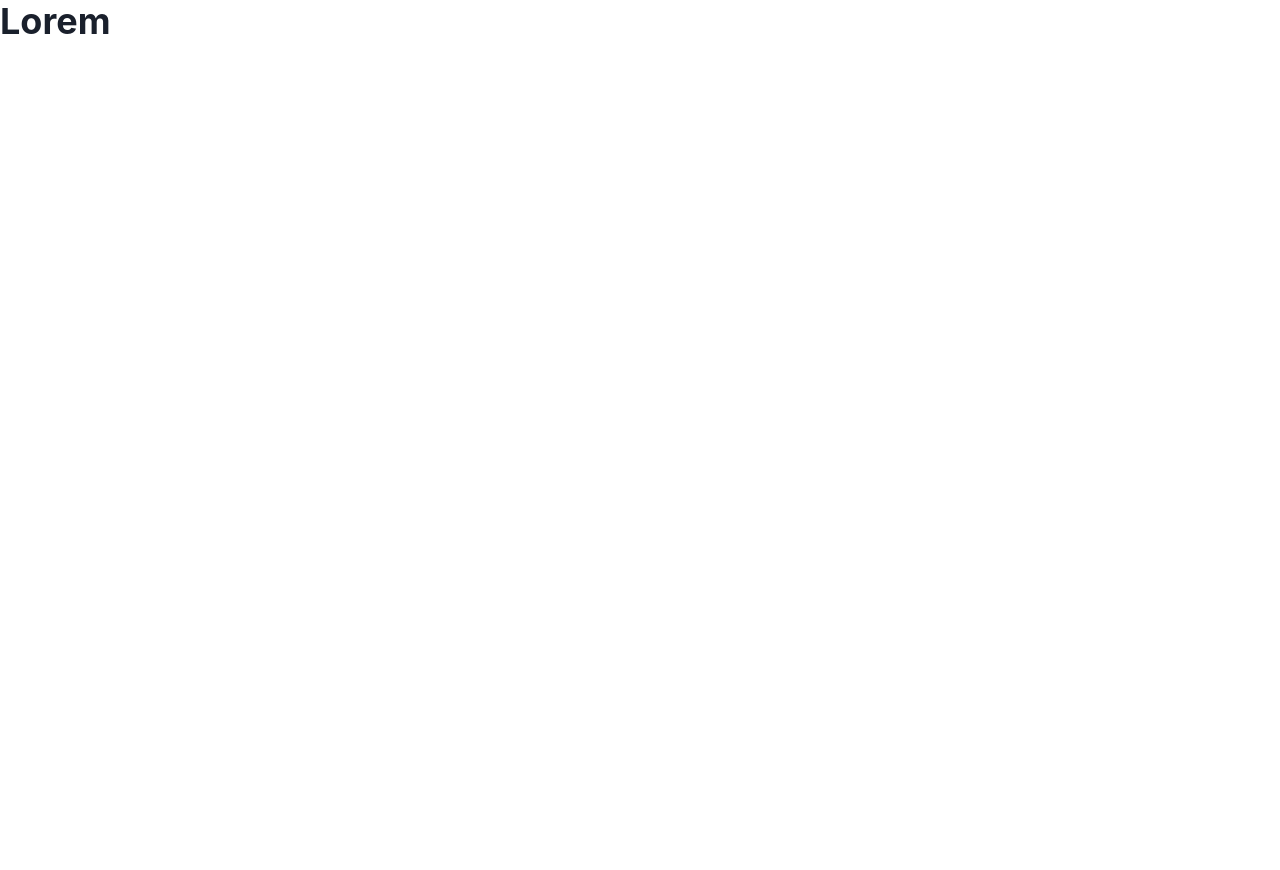
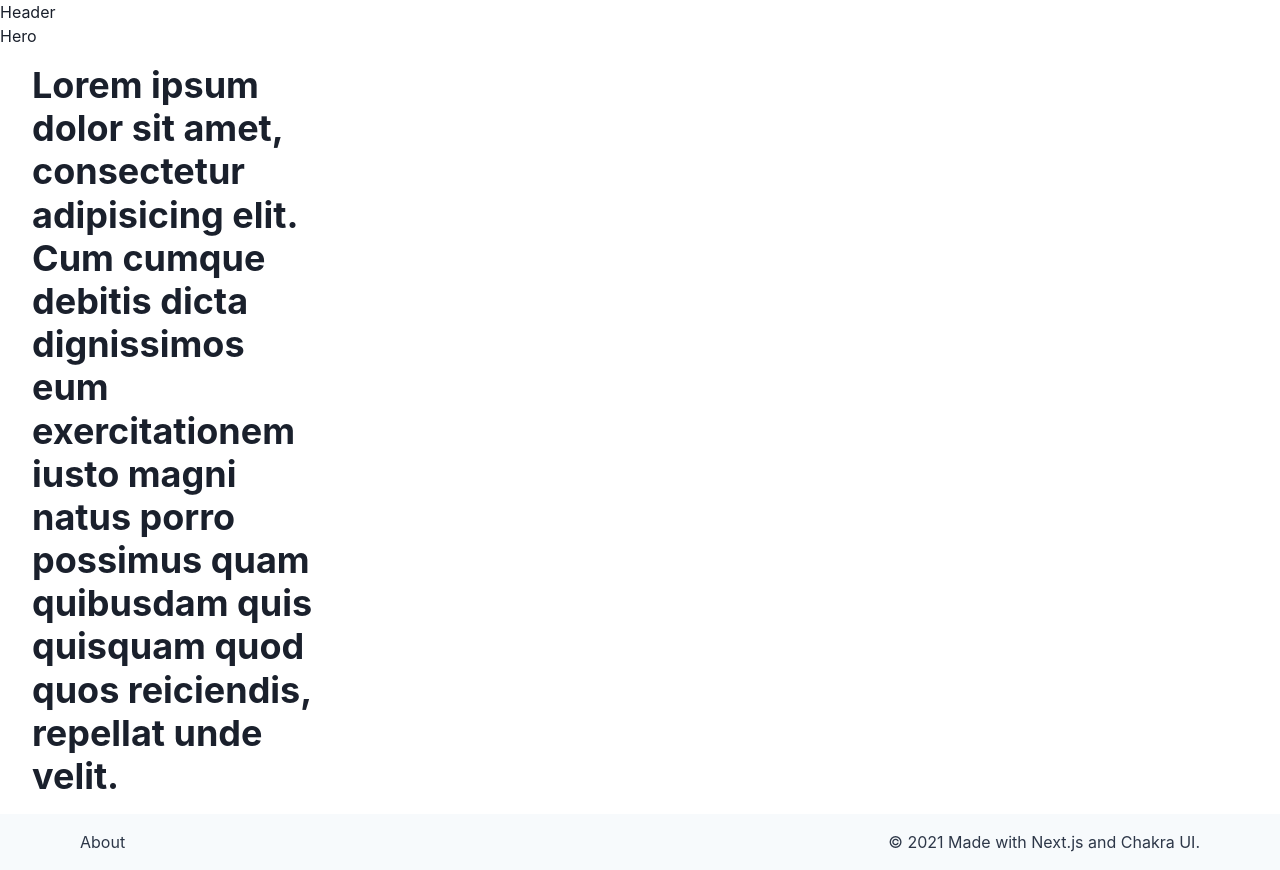
Before and after one commit to rsealperficient/PRFT-SnackOverflow, a Next.js app in the folder frontend/: page / in a window 1280 px wide. Before the commit the page ends 800 px from the top, so only its background shows below. Built offline with nearby package versions, Linux system fonts and the light colour scheme.

Commit message:
Setup basic page layout.

```diff
--- a/frontend/components/footer.js
+++ b/frontend/components/footer.js
@@ -1,30 +1,33 @@
-import Container from './container'
-import { EXAMPLE_PATH } from '@/lib/constants'
-
-export default function Footer() {
+import NextLink from "next/link"
+import {
+  Box,
+  Container,
+  Stack,
+  useColorModeValue,
+  Text,
+} from "@chakra-ui/react"
+function Footer(props) {
   return (
-    <footer className="bg-accent-1 border-t border-accent-2">
-      <Container>
-        <div className="py-28 flex flex-col lg:flex-row items-center">
-          <h3 className="text-4xl lg:text-5xl font-bold tracking-tighter leading-tight text-center lg:text-left mb-10 lg:mb-0 lg:pr-4 lg:w-1/2">
-            Statically Generated with Next.js.
-          </h3>
-          <div className="flex flex-col lg:flex-row justify-center items-center lg:pl-4 lg:w-1/2">
-            <a
-              href="https://nextjs.org/docs/basic-features/pages"
-              className="mx-3 bg-black hover:bg-white hover:text-black border border-black text-white font-bold py-3 px-12 lg:px-8 duration-200 transition-colors mb-6 lg:mb-0"
-            >
-              Read Documentation
-            </a>
-            <a
-              href={`https://github.com/vercel/next.js/tree/canary/examples/${EXAMPLE_PATH}`}
-              className="mx-3 font-bold hover:underline"
-            >
-              View on GitHub
-            </a>
-          </div>
-        </div>
+    <Box
+      bg={useColorModeValue("gray.50", "gray.900")}
+      color={useColorModeValue("gray.700", "gray.200")}
+    >
+      <Container
+        as={Stack}
+        maxW={"6xl"}
+        py={4}
+        direction={{ base: "column", md: "row" }}
+        spacing={4}
+        justify={{ base: "center", md: "space-between" }}
+        align={{ base: "center", md: "center" }}
+      >
+        <Stack direction={"row"} spacing={6}>
+          <NextLink href={"/"}>About</NextLink>
+        </Stack>
+        <Text>© 2021 Made with Next.js and Chakra UI.</Text>
       </Container>
-    </footer>
+    </Box>
   )
 }
+
+export default Footer
--- a/frontend/components/header.js
+++ b/frontend/components/header.js
@@ -1,12 +1,8 @@
-import Link from 'next/link'
+import React from "react"
+import { Box } from "@chakra-ui/react"
 
-export default function Header() {
-  return (
-    <h2 className="text-2xl md:text-4xl font-bold tracking-tight md:tracking-tighter leading-tight mb-20 mt-8">
-      <Link href="/">
-        <a className="hover:underline">Blog</a>
-      </Link>
-      .
-    </h2>
-  )
+function Header(props) {
+  return <Box>Header</Box>
 }
+
+export default Header
--- /dev/null
+++ b/frontend/components/hero.js
@@ -0,0 +1,9 @@
+import React from 'react';
+
+function Hero(props) {
+	return (
+		<div>Hero</div>
+	);
+}
+
+export default Hero;
--- /dev/null
+++ b/frontend/components/page-layout.js
@@ -0,0 +1,32 @@
+import React from "react"
+import { useRouter } from "next/router"
+import Head from "next/head"
+import Header from "@/components/header"
+import Footer from "@/components/footer"
+import Hero from "@/components/hero"
+
+function PageLayout({ title, description, children }) {
+  const router = useRouter()
+
+  return (
+    <div>
+      <Head>
+        <title>{title}</title>
+        <meta name="description" content={description} />
+        <link rel="icon" href="/favicon.ico" />
+      </Head>
+
+      <Header />
+      {router.pathname === "/" && <Hero />}
+      <div>{children}</div>
+      <Footer />
+    </div>
+  )
+}
+
+PageLayout.defaultProps = {
+  title: "Card Market",
+  description: "Online Store for Trading Card Games",
+}
+
+export default PageLayout
--- a/frontend/pages/index.js
+++ b/frontend/pages/index.js
@@ -1,19 +1,23 @@
-import {
-  Heading
-} from '@chakra-ui/react'
-export default function Index({ allPosts, preview }) {
-  // const heroPost = allPosts[0]
-  // const morePosts = allPosts.slice(1)
+import PageLayout from "@/components/page-layout"
+import { Box, Container, Grid, Heading } from "@chakra-ui/react"
+
+function HomePage() {
   return (
-    <>
-      <Heading>Lorem  </Heading>
-    </>
+    <PageLayout>
+      <Container maxW={"container.xl"}>
+        <Box p={4}>
+          <Grid templateColumns="repeat(4, 1fr)" gap={6}>
+            <Heading>
+              Lorem ipsum dolor sit amet, consectetur adipisicing elit. Cum
+              cumque debitis dicta dignissimos eum exercitationem iusto magni
+              natus porro possimus quam quibusdam quis quisquam quod quos
+              reiciendis, repellat unde velit.
+            </Heading>
+          </Grid>
+        </Box>
+      </Container>
+    </PageLayout>
   )
 }
 
-// export async function getStaticProps({ preview = null }) {
-//   const allPosts = (await getAllPostsForHome(preview)) || []
-//   return {
-//     props: { allPosts, preview },
-//   }
-// }
+export default HomePage
```
Also changed, not shown: frontend/components/layout.js (deleted, +0 -16 lines).
